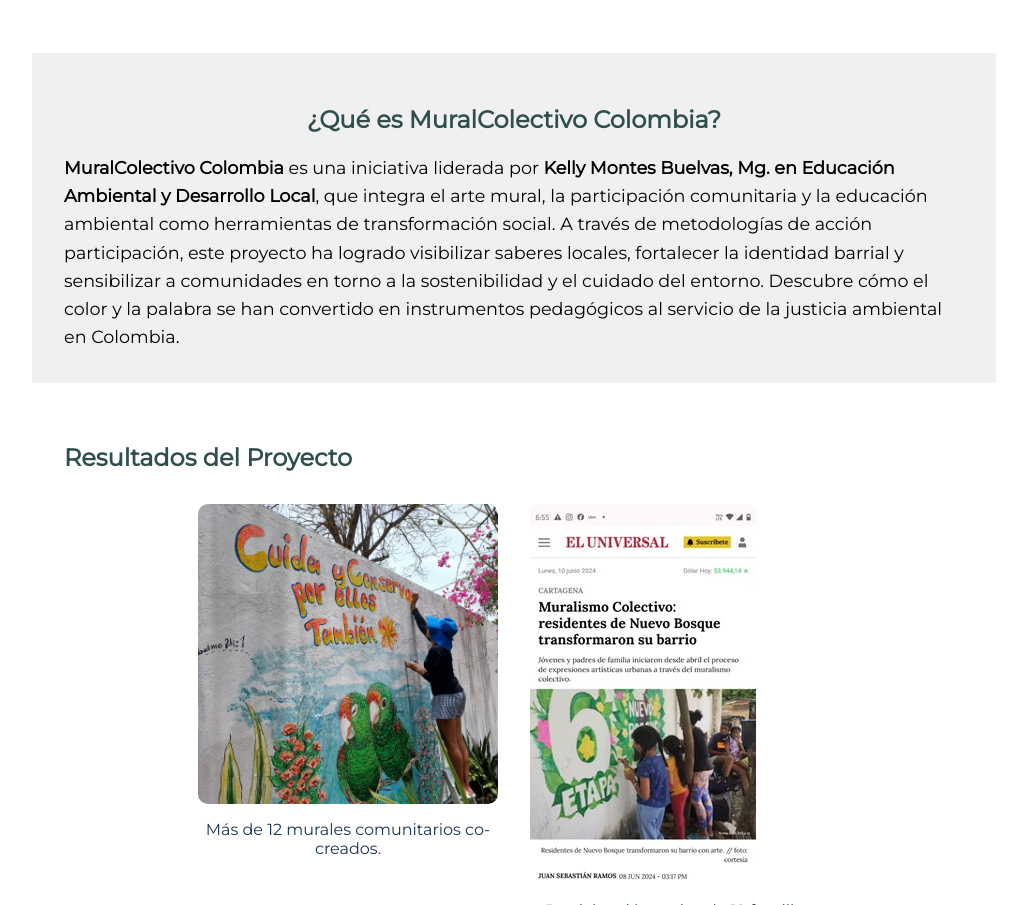
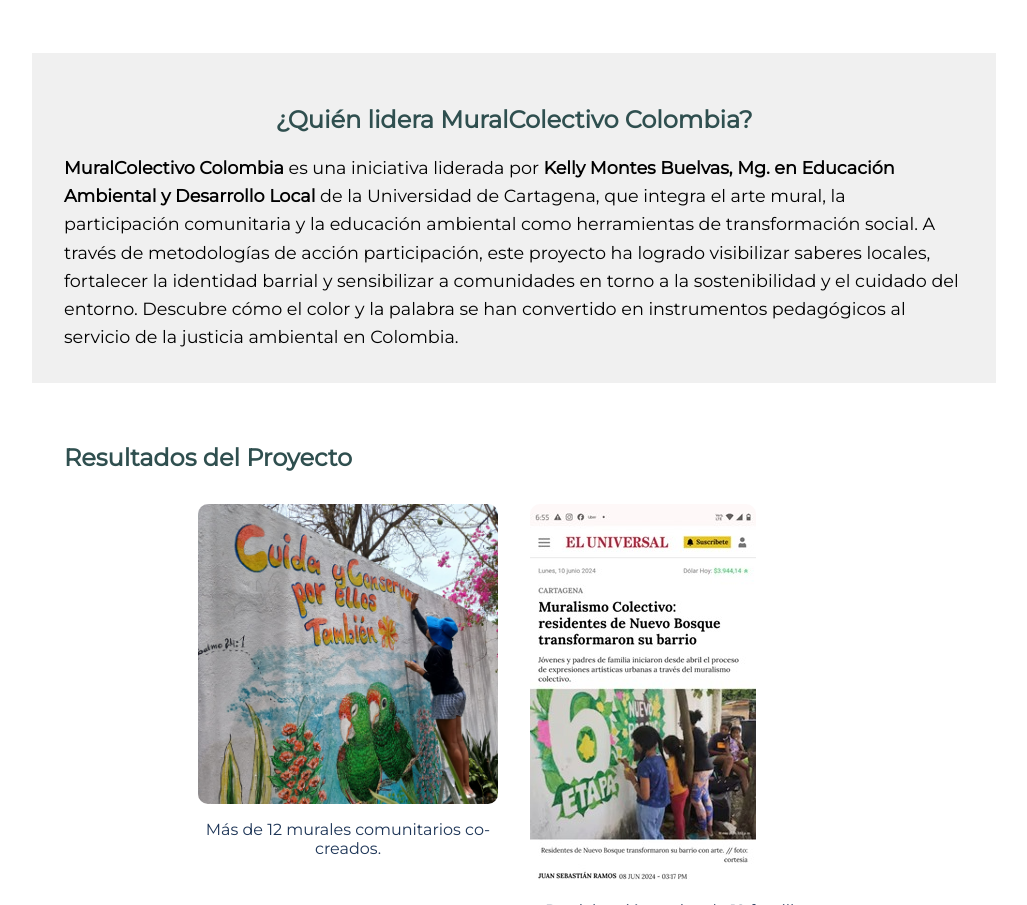
Before and after one commit to Muralcolectivo-Colombia/muralcolectivo-colombia, a plain HTML site: page index.html in a window 1280 px wide. Shown: the part 899-1804 px from the top of the page, without its empty margins (126-1153 px from the left). Drawn offline with Linux system fonts and the light colour scheme.

Commit message:
Update index.html

```diff
--- a/index.html
+++ b/index.html
@@ -94,9 +94,9 @@ rroll<!DOCTYPE html>
 </section>
 
 <section id="descripcion" style="background-color:#f0f0f0; color:#000; padding: 2rem;">
-  <h2 style="text-align:center;">¿Qué es MuralColectivo Colombia?</h2>
+  <h2 style="text-align:center;">¿Quién lidera MuralColectivo Colombia?</h2>
   <p style="max-width:900px; margin:auto; font-size:1.1rem; line-height:1.6;">
-    <strong>MuralColectivo Colombia</strong> es una iniciativa liderada por <strong>Kelly Montes Buelvas, Mg. en Educación Ambiental y Desarrollo Local</strong>, que integra el arte mural, la participación comunitaria y la educación ambiental como herramientas de transformación social. A través de metodologías de acción participación, este proyecto ha logrado visibilizar saberes locales, fortalecer la identidad barrial y sensibilizar a comunidades en torno a la sostenibilidad y el cuidado del entorno. Descubre cómo el color y la palabra se han convertido en instrumentos pedagógicos al servicio de la justicia ambiental en Colombia.
+    <strong>MuralColectivo Colombia</strong> es una iniciativa liderada por <strong>Kelly Montes Buelvas, Mg. en Educación Ambiental y Desarrollo Local</strong> de la Universidad de Cartagena, que integra el arte mural, la participación comunitaria y la educación ambiental como herramientas de transformación social. A través de metodologías de acción participación, este proyecto ha logrado visibilizar saberes locales, fortalecer la identidad barrial y sensibilizar a comunidades en torno a la sostenibilidad y el cuidado del entorno. Descubre cómo el color y la palabra se han convertido en instrumentos pedagógicos al servicio de la justicia ambiental en Colombia.
   </p>
 </section>
 
```
